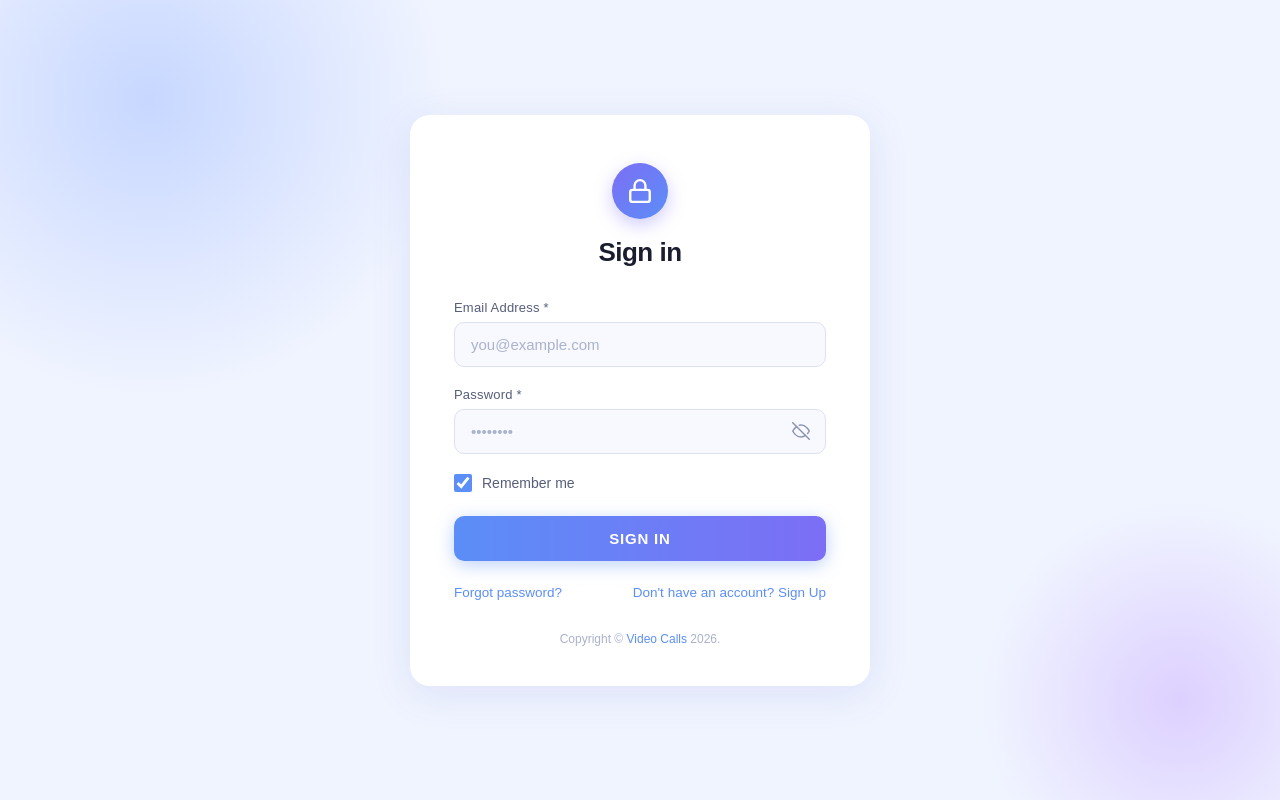
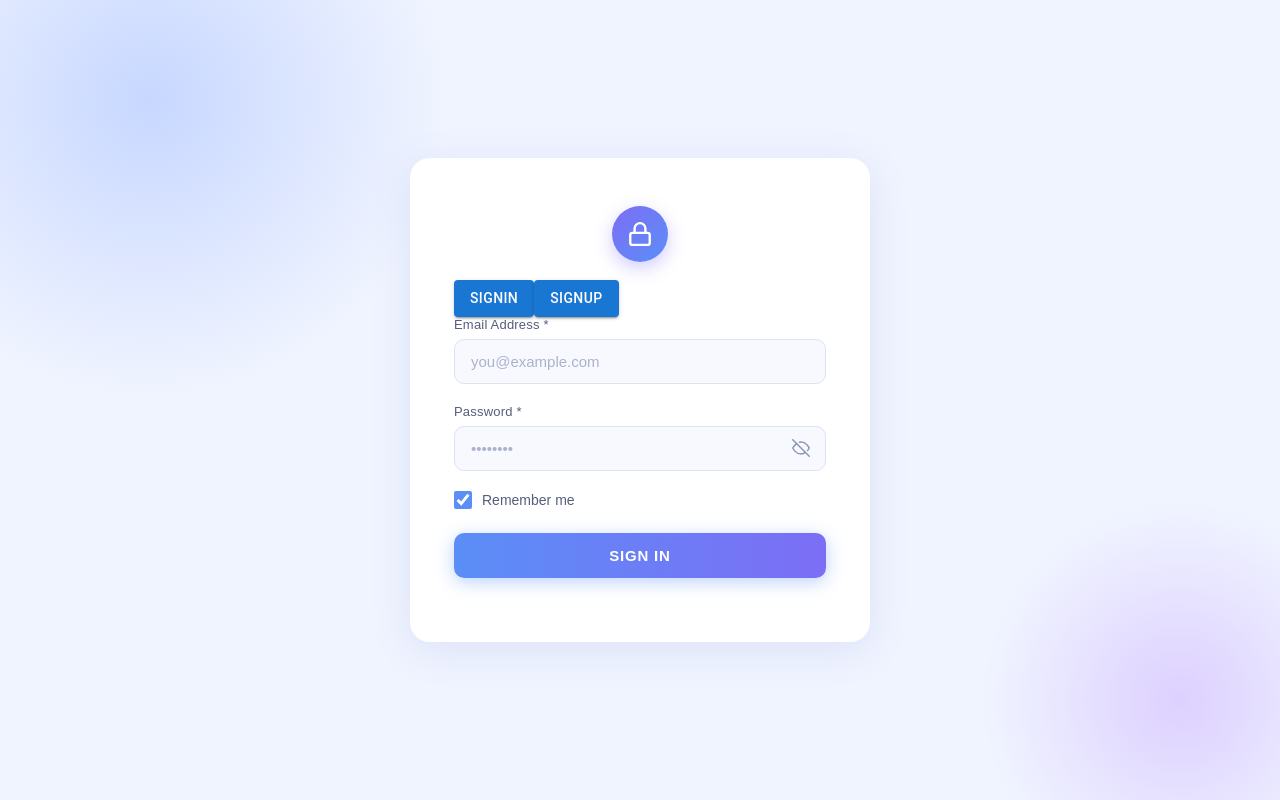
Before and after one commit to aakritee11/Video-calling-platform, a React (Vite) app in the folder Frontend/video-calling-app/: page /auth in a window 1280 px wide. Built offline with nearby package versions, Linux system fonts and the light colour scheme.

Commit message:
add authentication component

```diff
--- a/Frontend/video-calling-app/src/pages/Authentication.jsx
+++ b/Frontend/video-calling-app/src/pages/Authentication.jsx
@@ -1,4 +1,6 @@
+import * as React from "react";
 import { useState } from "react";
+import {Button} from "@mui/material";
 
 function LockIcon() {
   return (
@@ -51,13 +53,15 @@ function EyeIcon({ open }) {
   );
 }
 
-export default function SignIn() {
+export default function Authentication() {
   const [email, setEmail] = useState("");
   const [password, setPassword] = useState("");
   const [remember, setRemember] = useState(true);
   const [showPw, setShowPw] = useState(false);
   const [errors, setErrors] = useState({});
   const [loading, setLoading] = useState(false);
+  const [username, setUsername] = React.useState();
+  const [formstate, setFormstate] = React.useState(0);
 
   const validate = () => {
     const e = {};
@@ -84,8 +88,16 @@ export default function SignIn() {
             <LockIcon />
           </div>
         </div>
+            <div className="btn-signIn-signUp">
+               <Button variant={formstate===0? "contained": ""} onClick={()=>{setFormstate(0)}}>
+          SignIn
+          </Button>
 
-        <h1 className="auth-title">Sign in</h1>
+           <Button variant={formstate===0? "contained": ""} onClick={()=>{setFormstate(1)}}>
+          SignUp
+          </Button>
+            </div>
+
 
         <div className="auth-field">
           <label className="auth-label" htmlFor="email">
@@ -147,18 +159,9 @@ export default function SignIn() {
           {loading ? "SIGNING IN…" : "SIGN IN"}
         </button>
 
-        <div className="auth-links">
-          <a href="#" className="auth-link">
-            Forgot password?
-          </a>
-          <a href="#" className="auth-link">
-            Don't have an account? Sign Up
-          </a>
-        </div>
 
-        <div className="auth-footer">
-          Copyright © <a href="#">Video Calls</a> 2026.
-        </div>
+
+
       </div>
     </div>
   );
```
